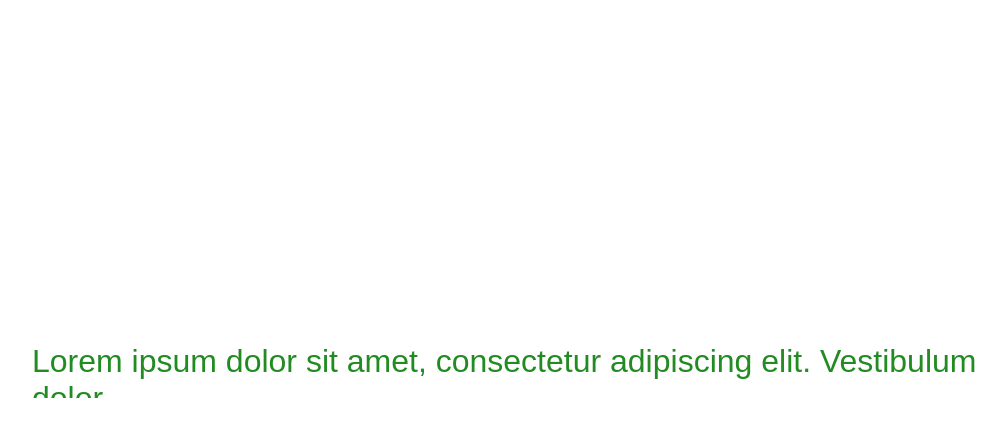
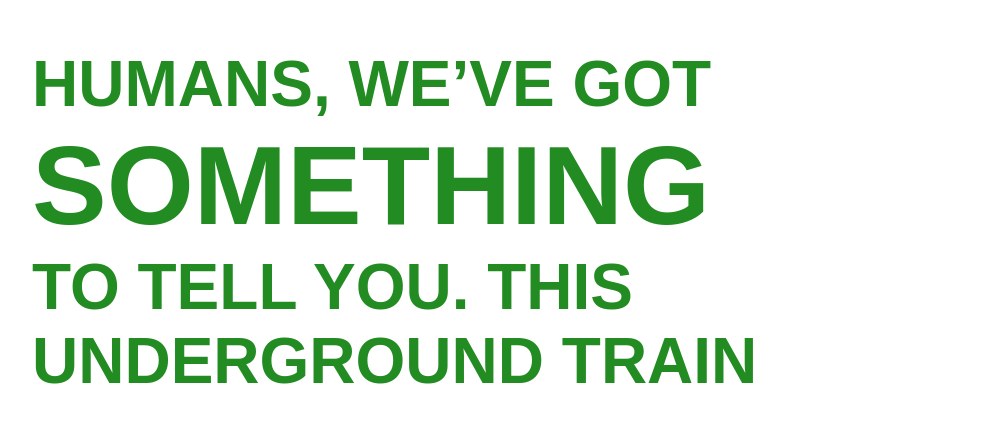
Before and after one commit to mechbear14/scrolling-lyrics, a plain HTML site: page index.html in a window 1280 px wide. Shown: the part 272-708 px from the top of the page, without its empty margins (128-1134 px from the left). Drawn offline with Linux system fonts and the light colour scheme.

Commit message:
Super text added

```diff
--- a/index.html
+++ b/index.html
@@ -6,7 +6,7 @@
   </head>
   <body>
     <div class="container">
-      <p id="text"></p>
+      <div id="textBlock"></div>
     </div>
     <script src="script.js"></script>
   </body>
--- a/script.js
+++ b/script.js
@@ -1,19 +1,54 @@
-const textBlock = document.getElementById("text");
+const SUPER_START_SIGNAL = /^\$\$/;
+const SUPER_END_SIGNAL = /.+\$\$/;
+const SUPER_MARK = /\$\$/;
+
+const textBlock = document.getElementById("textBlock");
 
 let words = text.split(/ /g);
+let target = textBlock;
+
+function superBegin() {
+  let textSpan = document.createElement("span");
+  textSpan.classList.add("super");
+  textBlock.append(textSpan);
+  target = textSpan;
+}
+
+function superEnd() {
+  let textSpan = document.createElement("p");
+  textSpan.classList.add("normal");
+  textBlock.append(textSpan);
+  target = textSpan;
+}
 
 function render() {
-  if (words.length === 0) window.clearInterval(a);
-  else {
-    let blank = textBlock.textContent === "";
-    if (blank) textBlock.textContent += `${words[0]}`;
-    else textBlock.textContent += ` ${words[0]}`;
-    words.shift();
+  let begin = SUPER_START_SIGNAL.test(words[0]);
+  let end = SUPER_END_SIGNAL.test(words[0]);
+  let word = words[0].split(SUPER_MARK).join("");
+
+  if (begin) superBegin();
+
+  let blank = target.textContent === "";
+  if (blank) {
+    target.textContent += `${word}`;
+  } else {
+    target.textContent += ` ${word}`;
   }
+
+  if (end) superEnd();
+
+  words.shift();
+  console.log(begin, end, textBlock.innerHTML);
+
   if (textBlock.scrollHeight > textBlock.clientHeight) {
     textBlock.style.marginTop = `calc(540px - ${textBlock.scrollHeight}px)`;
-    console.log(textBlock.scrollHeight, textBlock.clientHeight);
+  }
+
+  if (words.length === 0) {
+    window.clearInterval(handle);
   }
 }
 
-let a = window.setInterval(render, 500);
+superEnd();
+
+let handle = window.setInterval(render, 500);
--- a/style.css
+++ b/style.css
@@ -16,12 +16,26 @@ body {
   overflow: hidden;
 }
 
-#text {
+#textBlock {
   margin: 0;
   margin-top: 100%;
   width: 100%;
   color: forestgreen;
   font-family: Arial, Helvetica, sans-serif;
-  font-size: 2rem;
+  font-weight: bold;
+  text-transform: uppercase;
   transition: all 0.2s ease-in-out;
 }
+
+p {
+  margin: 0;
+}
+
+.normal {
+  font-size: 4rem;
+}
+
+.super {
+  display: block;
+  font-size: 7rem;
+}
--- a/text.js
+++ b/text.js
@@ -1,11 +1 @@
-const text = `
-
-Lorem ipsum dolor sit amet, consectetur adipiscing elit. Vestibulum dolor urna, rutrum vehicula condimentum ac, vestibulum quis libero. Orci varius natoque penatibus et magnis dis parturient montes, nascetur ridiculus mus. Curabitur eget pharetra ex, eget lacinia tellus. Aenean erat elit, euismod vel neque vitae, dignissim luctus justo. Etiam nec sem euismod, vehicula tellus quis, rutrum mauris. Sed vel erat in eros commodo gravida eget et nisl. Vivamus id ornare eros. In sem neque, varius id feugiat sit amet, malesuada nec elit. Vivamus nec neque rhoncus, faucibus dolor ac, rhoncus lacus. Mauris felis diam, sagittis eget tincidunt eu, pharetra non diam. Aliquam quis bibendum quam.
-
-Aliquam ligula magna, gravida at mauris in, ullamcorper euismod purus. Vestibulum pharetra tellus sed nisl placerat pellentesque. Fusce vitae dictum justo. Nunc placerat pulvinar consequat. Vestibulum tortor ante, laoreet ut sollicitudin et, placerat a eros. Sed venenatis dolor sit amet felis sollicitudin interdum. Sed aliquam mollis consequat. Class aptent taciti sociosqu ad litora torquent per conubia nostra, per inceptos himenaeos. Nulla neque ipsum, efficitur in turpis quis, vulputate eleifend mauris. Vivamus at mi a lectus ultrices posuere. Donec diam ex, ullamcorper tempus dui vel, aliquam lobortis metus. Vivamus laoreet, odio et accumsan mattis, tellus neque ultrices nibh, eu ultrices velit neque in turpis. Nam tempus dui vitae nibh ullamcorper, quis interdum libero interdum. In ultricies tellus auctor, faucibus tortor eget, vehicula neque. Ut a egestas ante.
-
-Praesent congue mi tortor. Donec accumsan dui ac tempus tempor. Nunc sed ullamcorper nunc. Pellentesque pellentesque enim vel leo finibus, sit amet feugiat eros varius. Praesent sed porttitor neque. Sed id eros tempor, eleifend arcu in, varius augue. Aenean sed tristique dolor, at pharetra lorem. Nunc eleifend hendrerit vulputate. Nunc tempor enim id ultricies feugiat. Sed tempor tincidunt sollicitudin. In accumsan, ex in maximus maximus, tortor enim dapibus mi, eu ullamcorper eros sapien sit amet risus.
-
-Mauris posuere dictum lacus quis eleifend. Donec pulvinar venenatis velit sed laoreet. Etiam laoreet rutrum sagittis. Quisque aliquam sem eu augue fermentum ultrices. Phasellus volutpat ex convallis felis luctus fermentum. Vestibulum non lectus quis ante sagittis congue. Cras vestibulum eleifend dignissim. Cras aliquam ligula nec libero maximus eleifend. Maecenas ac nisi ornare, dapibus libero id, dapibus diam.
-
-Duis viverra erat in est semper, a sollicitudin mauris tempor. Maecenas feugiat semper tellus, id ultrices arcu egestas a. Sed sed lacus venenatis, egestas arcu quis, ultrices arcu. Duis porta sem nec lectus mattis, eu aliquet erat varius. Etiam placerat ante consequat, condimentum nisl ut, tempor enim. Integer tristique odio erat, et posuere mauris tincidunt id. Ut at erat ac est sagittis pulvinar sed venenatis dui. Quisque quis leo urna. Cras dignissim efficitur hendrerit. Vivamus suscipit pellentesque ante, sit amet vestibulum tortor pellentesque sed. Ut maximus porta sapien, quis posuere nisi feugiat quis. Proin interdum justo a lacus ultricies, sed viverra nisl mattis. Vivamus ligula eros, interdum sed felis non, aliquam accumsan lorem. In volutpat a purus vitae suscipit. `;
+const text = `HUMANS, WE’VE GOT $$SOMETHING$$ TO TELL YOU. THIS UNDERGROUND TRAIN YOU’RE TAKING, ALONG WITH ALL OTHER $$GREEN LINE 14 TRAINS,$$ WAS BUILT BY A $$ROBOT BEAR$$ FROM SOME UNKNOWN PLANET FOR THE BENEFIT OF US $$BEARS.$$ LINE 14 WAS NAMED AFTER THE NUMBER ENGRAVED ON THAT ROBOT. HENCE, AS A WORD OF WARNING, $$WE WILL ATTACK$$ OR TAKE TO ROBOT BEARS FOR THEM TO RESEARCH ON, WITHOUT NOTICE, $$ANY HUMAN$$ WHO BOARD GREEN LINE 14 TRAINS.`;
```
